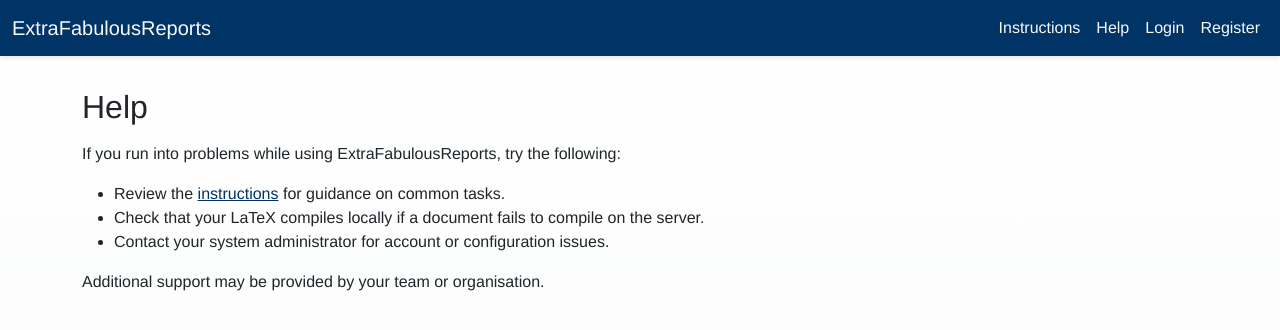
After one commit to aboldguess/ExtraFabulousReports, a Flask app: page /help in a window 1280 px wide. The commit adds this page. Shown: the top 330 px of the page. Run offline with Flask 3, Linux system fonts and the light colour scheme; data comes from the database, SQL or seed files in the repository.

Commit message:
Add templates for instructions and help pages

```diff
--- a/app.py
+++ b/app.py
@@ -144,6 +144,22 @@
     return redirect(url_for('login'))
 
 # ----------------------------------------------------------------------------
+# Informational routes
+# ----------------------------------------------------------------------------
+
+@app.route('/instructions')
+def instructions():
+    """Display general usage instructions."""
+    # Provide a simple page outlining how to use the application
+    return render_template('instructions.html')
+
+@app.route('/help')
+def help_page():
+    """Display a help and troubleshooting page."""
+    # Basic guidance and contact information for end users
+    return render_template('help.html')
+
+# ----------------------------------------------------------------------------
 # Document management routes
 # ----------------------------------------------------------------------------
 
--- a/templates/base.html
+++ b/templates/base.html
@@ -39,15 +39,21 @@
     <div class="container-fluid">
         <a class="navbar-brand text-light" href="{{ url_for('list_documents') }}">ExtraFabulousReports</a>
         <div class="collapse navbar-collapse">
-            {% if current_user.is_authenticated %}
             <ul class="navbar-nav ms-auto">
+                {# Links to general information pages available to all users #}
+                <li class="nav-item"><a class="nav-link text-light" href="{{ url_for('instructions') }}">Instructions</a></li>
+                <li class="nav-item"><a class="nav-link text-light" href="{{ url_for('help_page') }}">Help</a></li>
+                {% if current_user.is_authenticated %}
                 <li class="nav-item"><a class="nav-link text-light" href="{{ url_for('list_documents') }}">Documents</a></li>
                 {% if current_user.is_admin %}
                 <li class="nav-item"><a class="nav-link text-light" href="{{ url_for('edit_style') }}">House Style</a></li>
                 {% endif %}
                 <li class="nav-item"><a class="nav-link text-light" href="{{ url_for('logout') }}">Logout</a></li>
+                {% else %}
+                <li class="nav-item"><a class="nav-link text-light" href="{{ url_for('login') }}">Login</a></li>
+                <li class="nav-item"><a class="nav-link text-light" href="{{ url_for('register') }}">Register</a></li>
+                {% endif %}
             </ul>
-            {% endif %}
         </div>
     </div>
 </nav>
--- /dev/null
+++ b/templates/help.html
@@ -0,0 +1,12 @@
+{% extends 'base.html' %}
+{% block content %}
+<h2 class="mb-3">Help</h2>
+{# Offer troubleshooting advice and contact information #}
+<p>If you run into problems while using ExtraFabulousReports, try the following:</p>
+<ul>
+    <li>Review the <a href="{{ url_for('instructions') }}">instructions</a> for guidance on common tasks.</li>
+    <li>Check that your LaTeX compiles locally if a document fails to compile on the server.</li>
+    <li>Contact your system administrator for account or configuration issues.</li>
+</ul>
+<p>Additional support may be provided by your team or organisation.</p>
+{% endblock %}
```
Also changed, not shown: templates/instructions.html (added, +12 -0 lines), tests/test_app.py (+15 -0 lines), README.md.
